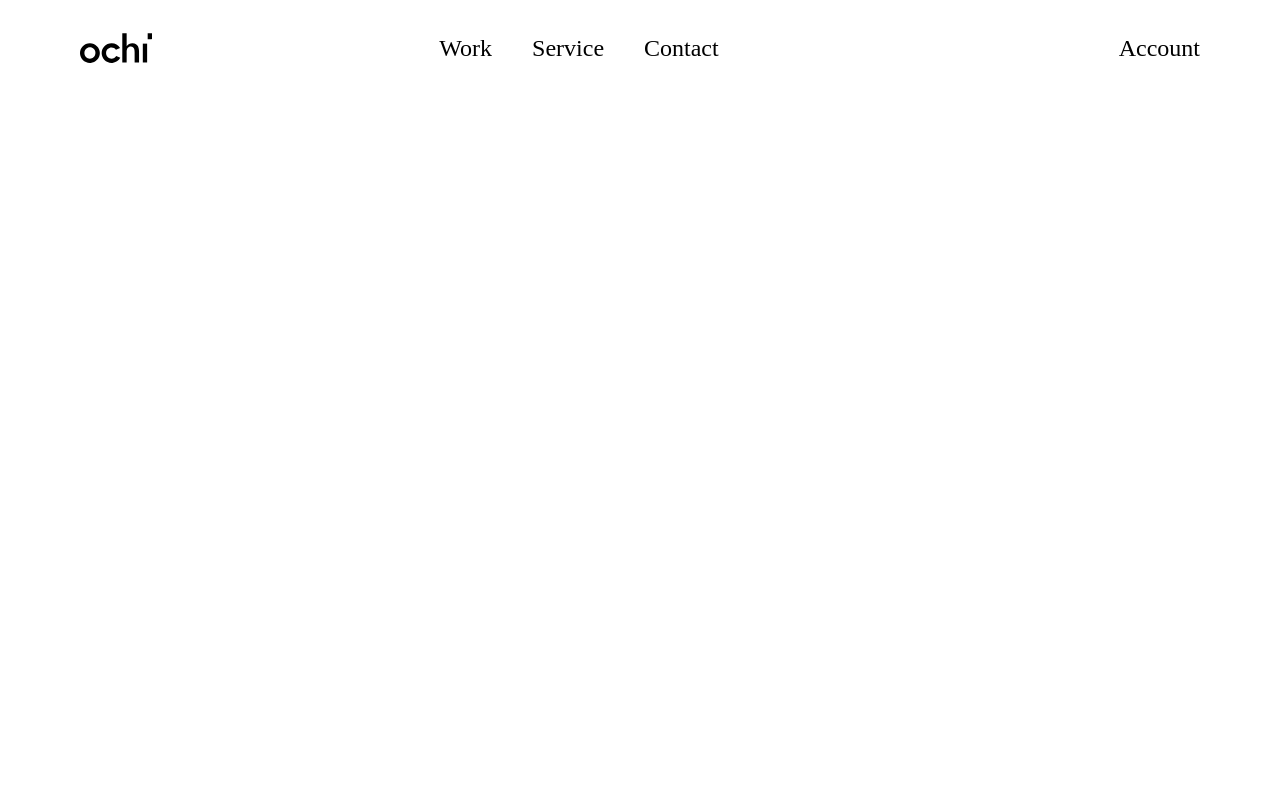
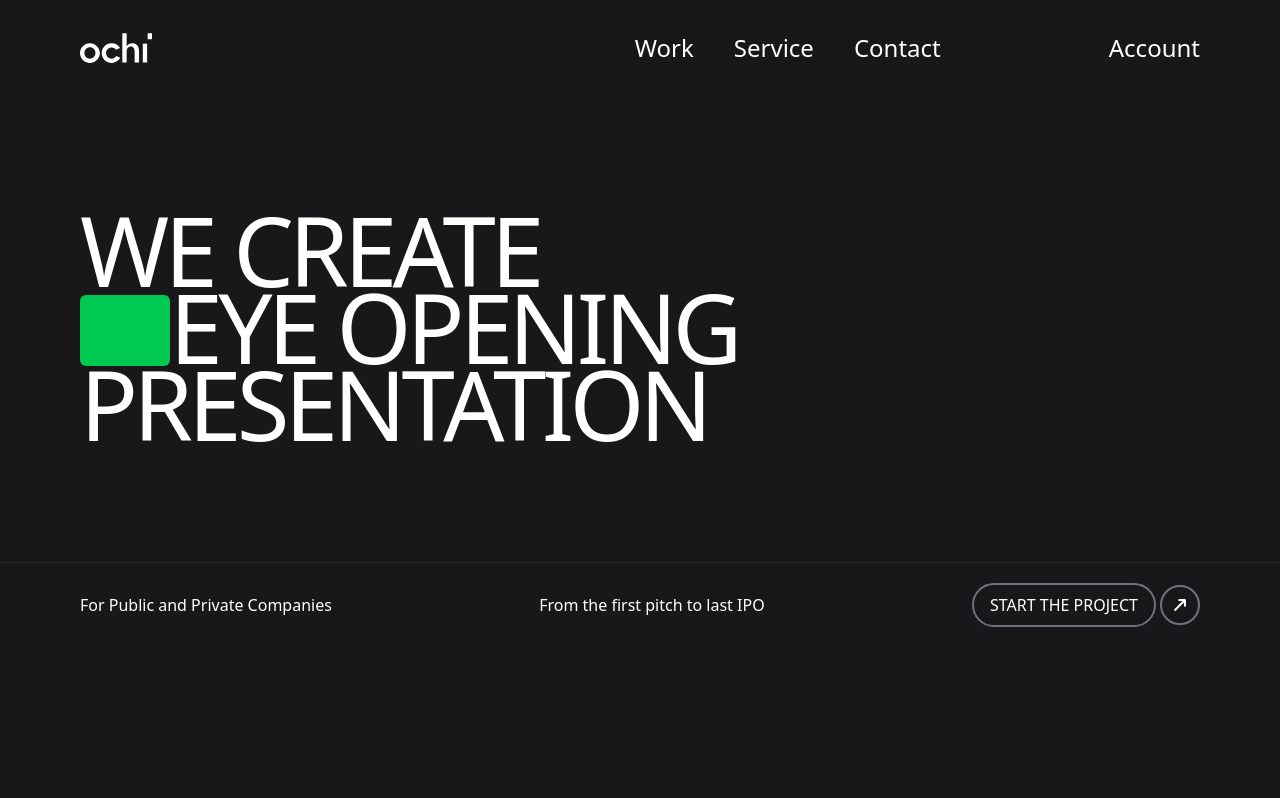
Before and after one commit to raees-aziz/ochi_web, a React (Vite) app: page / in a window 1280 px wide. Shown: the top 798 px of the page. Built offline with nearby package versions, Linux system fonts and the light colour scheme.

Commit message:
complete landing and marque section

```diff
--- a/src/App.jsx
+++ b/src/App.jsx
@@ -1,10 +1,14 @@
 import React from 'react'
 import Navbar from './components/Navbar'
+import LandingPage from './components/LandingPage'
+import Marquee from './components/Marquee'
 
 function App() {
   return (
-    <div className='h-screen w-full'>
+    <div className='min-h-screen w-full bg-zinc-900 text-white '>
       <Navbar />
+      <LandingPage />
+      <Marquee />
     </div>
   )
 }
--- /dev/null
+++ b/src/components/LandingPage.jsx
@@ -0,0 +1,49 @@
+import React from "react";
+import { FaArrowUpLong } from "react-icons/fa6";
+
+function LandingPage() {
+    return (
+        <div className="w-full h-screen bg-zinc-900 pt-1">
+            <div className="textstructure mt-52 px-20">
+                {["We Create", "Eye Opening", "Presentation"].map((item,index) => {
+                    return (
+                        <div className="masker">
+                            <div className="w-fit flex items-end">
+                                {index==1 && <div className=" w-[7vw] rounded-md h-[5.5vw] top-0 relative bg-green-500">
+                                    </div>}
+                                <h1 className='uppercase text-[7.5vw] leading-[6vw] tracking-tighter font-["Founders Grotesk"] font-medium'>
+                                    {item}
+                                </h1>
+                            </div>
+
+                        </div>
+                    );
+                })}
+            </div>
+            <div className="border-t-[1px] mt-30 border-zinc-800 flex justify-between items-center py-5 px-20">
+                {[
+                    "For Public and Private Companies",
+                    "From the first pitch to last IPO",
+                ].map((item, index) => {
+                    return (
+                        <p className="tracking-light leading-none text-md font-light">
+                            {item}
+                        </p>
+                    );
+                })}
+                <div className="start flex gap-1 items-center">
+                    <div className="px-4 py-2 border-[2px] border-zinc-500 font-light text-md capitalize rounded-full uppercase">
+                        Start the project
+                    </div>
+                    <div className="size-10 border-[2px] border-zinc-500 rounded-full flex items-center justify-center">
+                        <span className="rotate-[45deg]">
+                            <FaArrowUpLong />
+                        </span>
+                    </div>
+                </div>
+            </div>
+        </div>
+    );
+}
+
+export default LandingPage;
--- /dev/null
+++ b/src/components/Marquee.jsx
@@ -0,0 +1,15 @@
+import React from 'react'
+
+function Marquee() {
+  return (
+    <div className='w-full py-20 rounded-tl-3xl rounded-tr-3xl bg-[#004D43]'>
+<div className='text border-t-2 border-b-2 border-zinc-300 flex gap-10 overflow-hidden whitespace-nowrap justify-center items-center'>
+    <h1 className='text-[19vw] leading-none font-["Founders Grotesk"] uppercase  font-semibold'>We are Ochi</h1>
+    <h1 className='text-[19vw] leading-none font-["Founders Grotesk"] uppercase  font-semibold'>We are Ochi</h1>
+
+</div>
+    </div>
+  )
+}
+
+export default Marquee
--- a/src/components/Navbar.jsx
+++ b/src/components/Navbar.jsx
@@ -17,7 +17,7 @@ function Navbar() {
       </div>
       {/* Links */}
       <div className='link flex gap-10'>{navLinks.map((item, index) => (
-        <a className={`text-2xl capitalize font-light font-['NeueMontreal'] ${index==3 && "ml-90"}`}key={index} >{item}</a>
+        <a className={`text-2xl capitalize font-light font-['Neue Montreal'] ${index==3 && "ml-32"}`}key={index} >{item}</a>
       ))}</div>
     </div>
   )
```
